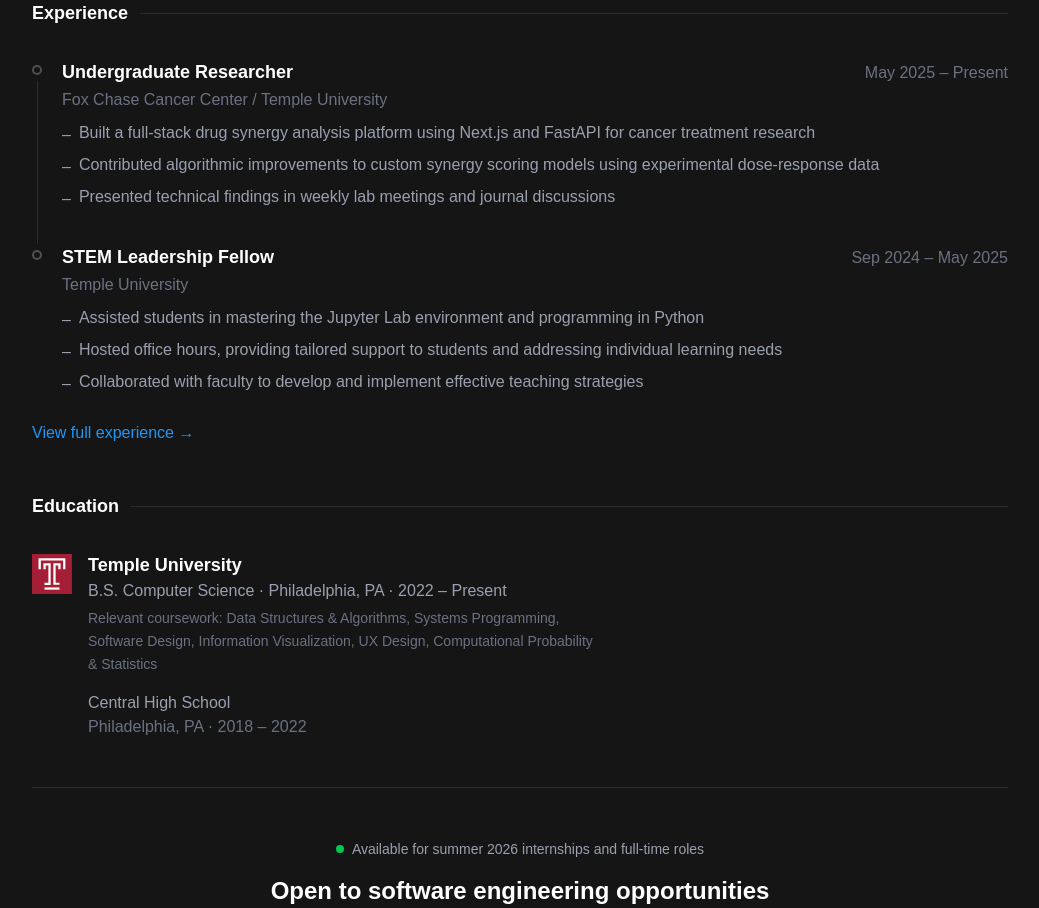
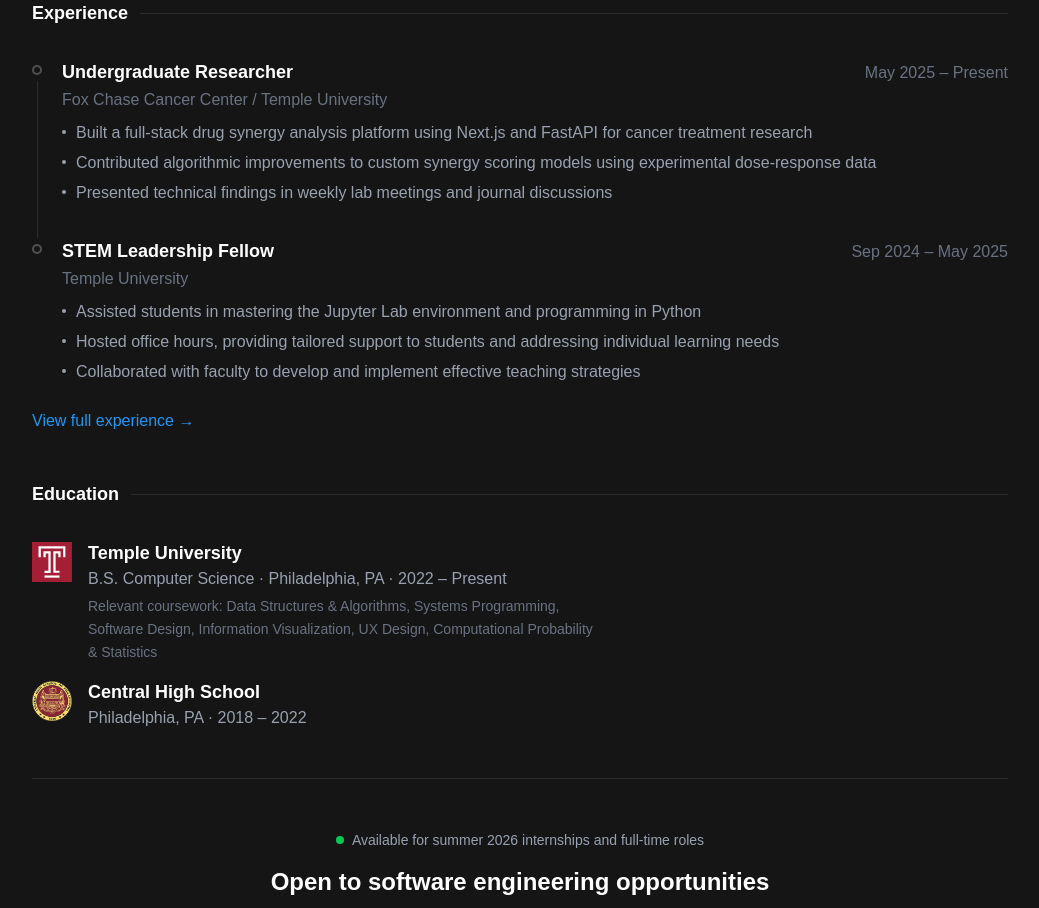
Before and after one commit to jzhao234/JunhaoZhao_Portfolio, a Next.js app: page / in a window 1280 px wide. Shown: the part 1400-2308 px from the top of the page, without its empty margins (120-1159 px from the left). Built offline with nearby package versions, Linux system fonts and the light colour scheme.

Commit message:
more small ui changes

```diff
--- a/src/app/page.tsx
+++ b/src/app/page.tsx
@@ -223,8 +223,12 @@
                   <p className="text-[16px] text-gray-500 dark:text-gray-500 mt-0.5">{exp.org}</p>
                   <ul className="mt-2 space-y-1">
                     {exp.bullets.map((b, j) => (
-                      <li key={j} className="text-[16px] text-gray-600 dark:text-gray-400 leading-relaxed flex gap-2">
-                        <span className="text-gray-400 flex-shrink-0 mt-0.5">–</span>
+                      <li key={j} className="text-[16px] text-gray-600 dark:text-gray-400 leading-relaxed flex gap-2.5 items-start">
+                        <span className="flex-shrink-0 mt-[10px]">
+                          <svg width="4" height="4" viewBox="0 0 4 4" fill="currentColor" className="text-gray-400" aria-hidden="true">
+                            <circle cx="2" cy="2" r="2" />
+                          </svg>
+                        </span>
                         <span>{b}</span>
                       </li>
                     ))}
@@ -265,10 +269,16 @@
             </div>
           </div>
           <div className="flex items-start gap-4">
-            <div className="w-10 h-10 flex-shrink-0" />
+            <Image
+              src="/logo/CentralHS.gif"
+              alt="Central High School"
+              width={40}
+              height={40}
+              className="flex-shrink-0 mt-0.5 rounded"
+            />
             <div>
-              <p className="text-[16px] text-gray-600 dark:text-gray-400">Central High School</p>
-              <p className="text-[16px] text-gray-400 dark:text-gray-500">Philadelphia, PA · 2018 – 2022</p>
+              <h3 className="text-[18px] font-semibold text-gray-900 dark:text-white">Central High School</h3>
+              <p className="text-[16px] text-gray-600 dark:text-gray-400">Philadelphia, PA · 2018 – 2022</p>
             </div>
           </div>
         </div>
--- a/src/app/projects/[selectedProject]/page.tsx
+++ b/src/app/projects/[selectedProject]/page.tsx
@@ -75,7 +75,7 @@
           {/* Skills */}
           {project.skills.length > 0 && (
             <div>
-              <h2 className="text-xs font-semibold uppercase tracking-widest text-gray-500 dark:text-gray-300 mb-3">
+              <h2 className="text-[16px] font-semibold text-gray-800 dark:text-gray-200 mb-3">
                 Skills
               </h2>
               <div className="flex flex-wrap gap-1.5">
--- a/src/components/Experience/ExperienceItem.tsx
+++ b/src/components/Experience/ExperienceItem.tsx
@@ -77,8 +77,12 @@
         {[description1, description2, description3, description4]
           .filter(Boolean)
           .map((desc, i) => (
-            <li key={i} className="text-[16px] text-gray-600 dark:text-gray-400 leading-relaxed flex gap-2">
-              <span className="text-gray-400 flex-shrink-0 mt-0.5">–</span>
+            <li key={i} className="text-[16px] text-gray-600 dark:text-gray-400 leading-relaxed flex gap-2.5 items-start">
+              <span className="flex-shrink-0 mt-[10px]">
+                <svg width="4" height="4" viewBox="0 0 4 4" fill="currentColor" className="text-gray-400" aria-hidden="true">
+                  <circle cx="2" cy="2" r="2" />
+                </svg>
+              </span>
               <span>{desc}</span>
             </li>
           ))}
--- a/src/components/Project/ProjectValues.tsx
+++ b/src/components/Project/ProjectValues.tsx
@@ -13,8 +13,12 @@
   return (
     <ul className="space-y-1.5">
       {items.map((item, i) => (
-        <li key={i} className="flex gap-2 text-[16px] text-gray-600 dark:text-gray-400 leading-relaxed">
-          <span className="text-gray-400 flex-shrink-0 mt-0.5">–</span>
+        <li key={i} className="flex gap-2.5 items-start text-[16px] text-gray-600 dark:text-gray-400 leading-relaxed">
+          <span className="flex-shrink-0 mt-[10px]">
+            <svg width="4" height="4" viewBox="0 0 4 4" fill="currentColor" className="text-gray-400" aria-hidden="true">
+              <circle cx="2" cy="2" r="2" />
+            </svg>
+          </span>
           <span>{item}</span>
         </li>
       ))}
@@ -93,7 +97,7 @@
   if (!features || features.length === 0) return null;
   return (
     <div>
-      <h2 className="text-xs font-semibold uppercase tracking-widest text-gray-500 dark:text-gray-300 mb-3">
+      <h2 className="text-[16px] font-semibold text-gray-800 dark:text-gray-200 mb-3">
         Key Features
       </h2>
       <DashList items={features} />
```
